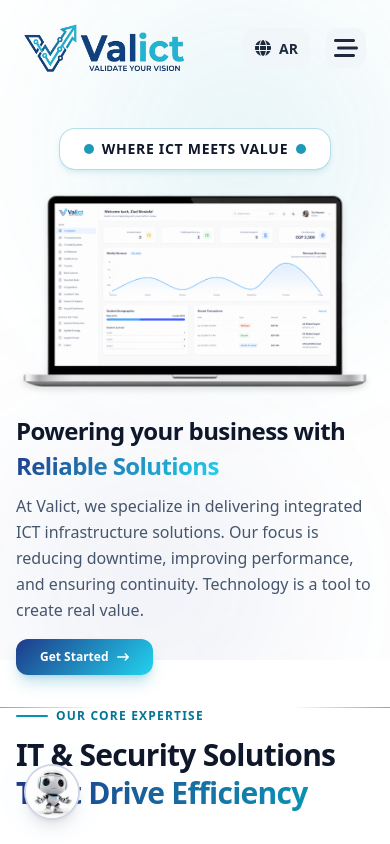
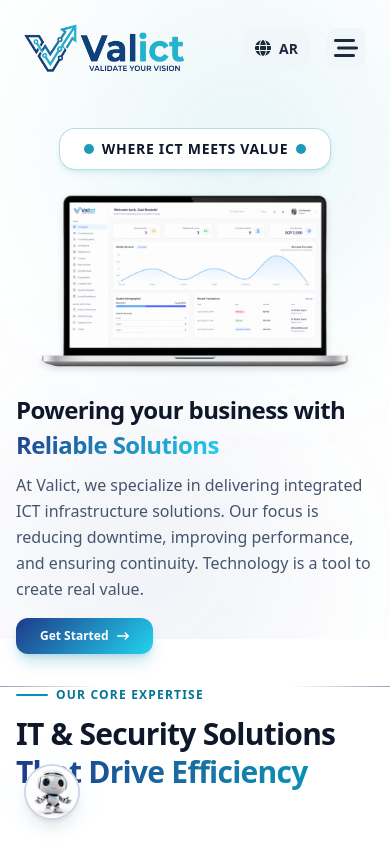
Before and after one commit to Tarek-Ali0/Valict, a Next.js app: page /en in a window 390 px wide. Shown: the top 844 px of the page. Built offline with nearby package versions, Linux system fonts and the light colour scheme.

Commit message:
Adjust image container max-width for responsiveness

```diff
--- a/src/components/Hero.tsx
+++ b/src/components/Hero.tsx
@@ -45,7 +45,7 @@ export function Hero({ dict }: HeroProps) {
             </div>
           </div>
 
-          <div className="w-full max-w-[400px] xs:max-w-[440px] sm:max-w-[520px] mb-6">
+          <div className="w-full max-w-[320px] xs:max-w-[360px] sm:max-w-[420px] mb-6">
             <Image
               src="/dashboard-mockup.png"
               alt="Valict ICT Infrastructure Dashboard - Managed IT Services"
@@ -54,7 +54,7 @@ export function Hero({ dict }: HeroProps) {
               className="w-full h-auto drop-shadow-md object-contain pointer-events-none"
               priority
               fetchPriority="high"
-              sizes="(max-width: 640px) 400px, (max-width: 1024px) 520px, 900px"
+              sizes="(max-width: 640px) 320px, (max-width: 1024px) 420px, 900px"
             />
           </div>
 
```
